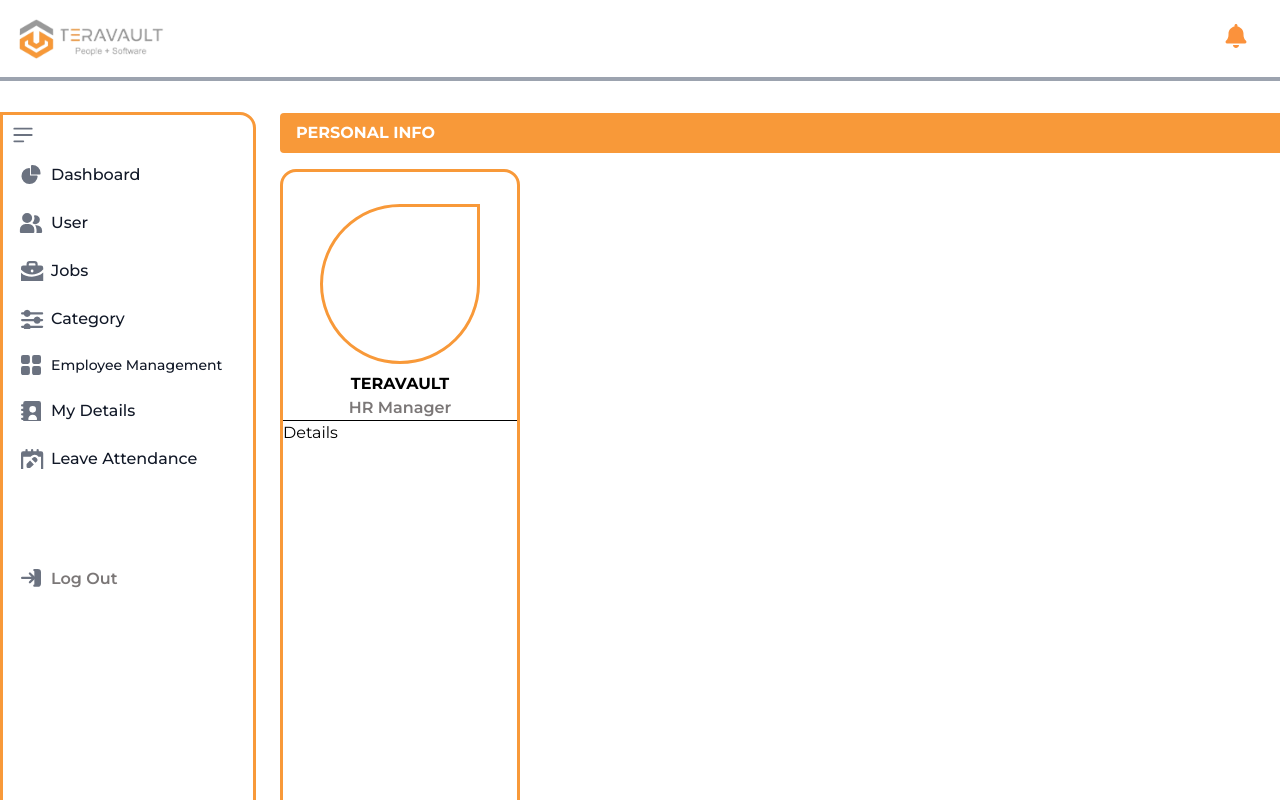
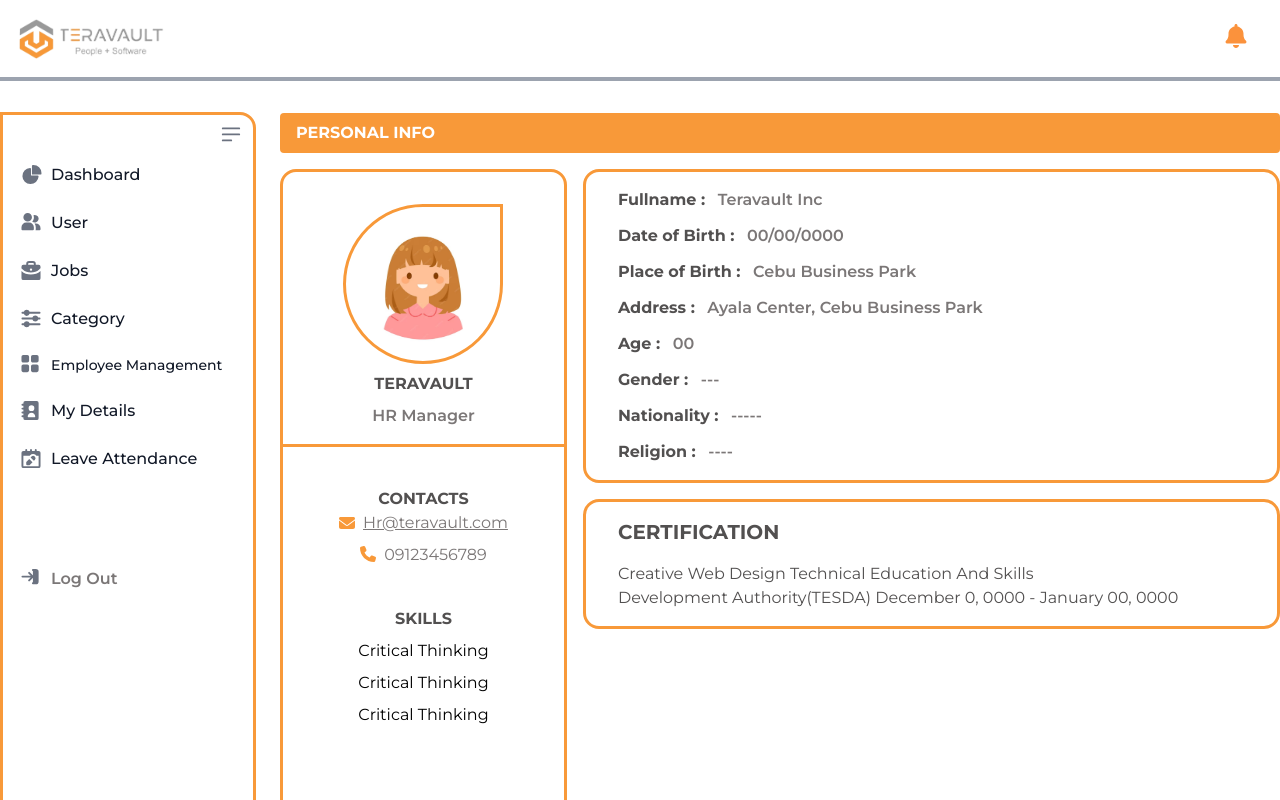
Before and after one commit to Ravenjoven/Hr-management-System, a React (Vite) app in the folder frontend/: page / in a window 1280 px wide. Shown: the top 800 px of the page. Built offline with nearby package versions, Linux system fonts and the light colour scheme.

Commit message:
fixing sidebar

```diff
--- a/frontend/src/components/Sidebard.tsx
+++ b/frontend/src/components/Sidebard.tsx
@@ -1,19 +1,28 @@
+import { useState } from "react";
 function Sidebar() {
+  const [isOpen, setIsOpen] = useState(false);
+  const [expanded, setExpanded] = useState(false);
   return (
-    <aside className="border-[3px] rounded-tr-2xl border-custom-text-orange fixed mt-28 top-0 left-0 z-40 w-64 h-screen transition-transform -translate-x-full sm:translate-x-0">
+    <aside
+      className={`border-[3px] rounded-tr-2xl bg-white  border-custom-text-orange fixed mt-28 top-0 left-0 z-40 w-64 h-screen transition-transform -translate-x-full sm:translate-x-0 ${
+        expanded ? "w-0" : "w-64"
+      }`}
+    >
       <button
         data-drawer-target="logo-sidebar"
         data-drawer-toggle="logo-sidebar"
         aria-controls="logo-sidebar"
         type="button"
-        className="cursor-pointer inline-flex items-center p-2 text-sm text-gray-500 rounded-lg hover:bg-gray-100 focus:outline-none focus:ring-2 focus:ring-gray-200 dark:text-gray-400 dark:hover:bg-gray-700 dark:focus:ring-gray-600"
+        onClick={() => setExpanded((curr) => !curr)}
+        className={`cursor-pointer ml-52 inline-flex items-center p-2 text-sm text-gray-500 transition duration-75 dark:text-gray-400 group-hover:text-gray-900 dark:group-hover:text-white
+        ${expanded ? "ml-0 pl-4" : "ml-52"}`}
       >
         <span className="sr-only">Open sidebar</span>
         <svg
           className="w-6 h-6"
           aria-hidden="true"
           fill="currentColor"
-          viewBox="0 0 20 20"
+          viewBox="0 0 20 21"
           xmlns="http://www.w3.org/2000/svg"
         >
           <path
@@ -26,16 +35,19 @@
       <ol className="space-y-2 font-medium">
         <li className="cursor-pointer flex items-center p-2 text-gray-900 rounded-lg dark:text-white hover:bg-gray-100 dark:hover:bg-gray-700 group">
           <svg
-            className="w-10 h-5 text-gray-500 transition duration-75 dark:text-gray-400 group-hover:text-gray-900 dark:group-hover:text-white"
+            className="flex-shrink-0 w-10 h-5 text-gray-500 transition duration-75 dark:text-gray-400 group-hover:text-gray-900 dark:group-hover:text-white"
             aria-hidden="true"
             xmlns="http://www.w3.org/2000/svg"
             fill="currentColor"
-            viewBox="0 0 22 21"
+            viewBox="0 0 20 21"
           >
             <path d="M16.975 11H10V4.025a1 1 0 0 0-1.066-.998 8.5 8.5 0 1 0 9.039 9.039.999.999 0 0 0-1-1.066h.002Z" />
             <path d="M12.5 0c-.157 0-.311.01-.565.027A1 1 0 0 0 11 1.02V10h8.975a1 1 0 0 0 1-.935c.013-.188.028-.374.028-.565A8.51 8.51 0 0 0 12.5 0Z" />
           </svg>{" "}
+          <span className={`block ${expanded ? "hidden" : "block"}`}>
+            {" "}
             Dashboard
+          </span>{" "}
         </li>
         <li className="cursor-pointer flex items-center p-2 text-gray-900 rounded-lg dark:text-white hover:bg-gray-100 dark:hover:bg-gray-700 group">
           <svg
@@ -43,11 +55,14 @@
             aria-hidden="true"
             xmlns="http://www.w3.org/2000/svg"
             fill="currentColor"
-            viewBox="0 0 20 18"
+            viewBox="0 0 20 21"
           >
             <path d="M14 2a3.963 3.963 0 0 0-1.4.267 6.439 6.439 0 0 1-1.331 6.638A4 4 0 1 0 14 2Zm1 9h-1.264A6.957 6.957 0 0 1 15 15v2a2.97 2.97 0 0 1-.184 1H19a1 1 0 0 0 1-1v-1a5.006 5.006 0 0 0-5-5ZM6.5 9a4.5 4.5 0 1 0 0-9 4.5 4.5 0 0 0 0 9ZM8 10H5a5.006 5.006 0 0 0-5 5v2a1 1 0 0 0 1 1h11a1 1 0 0 0 1-1v-2a5.006 5.006 0 0 0-5-5Z" />
           </svg>
+          <span className={`block ${expanded ? "hidden" : "block"}`}>
+            {" "}
             User
+          </span>{" "}
         </li>
         <li className="cursor-pointer flex items-center p-2 text-gray-900 rounded-lg dark:text-white hover:bg-gray-100 dark:hover:bg-gray-700 group">
           <svg
@@ -55,12 +70,15 @@
             aria-hidden="true"
             xmlns="http://www.w3.org/2000/svg"
             fill="currentColor"
-            viewBox="0 0 18 18"
+            viewBox="0 0 20 21"
           >
             <path d="M19.728 10.686c-2.38 2.256-6.153 3.381-9.875 3.381-3.722 0-7.4-1.126-9.571-3.371L0 10.437V18a2 2 0 0 0 2 2h16a2 2 0 0 0 2-2v-7.6l-.272.286Z" />
             <path d="m.135 7.847 1.542 1.417c3.6 3.712 12.747 3.7 16.635.01L19.605 7.9A.98.98 0 0 1 20 7.652V6a2 2 0 0 0-2-2h-3V3a3 3 0 0 0-3-3H8a3 3 0 0 0-3 3v1H2a2 2 0 0 0-2 2v1.765c.047.024.092.051.135.082ZM10 10.25a1.25 1.25 0 1 1 0-2.5 1.25 1.25 0 0 1 0 2.5ZM7 3a1 1 0 0 1 1-1h4a1 1 0 0 1 1 1v1H7V3Z" />
           </svg>
+          <span className={`block ${expanded ? "hidden" : "block"}`}>
+            {" "}
             Jobs
+          </span>
         </li>
         <li className="cursor-pointer flex items-center p-2 text-gray-900 rounded-lg dark:text-white hover:bg-gray-100 dark:hover:bg-gray-700 group">
           <svg
@@ -68,15 +86,19 @@
             aria-hidden="true"
             xmlns="http://www.w3.org/2000/svg"
             fill="currentColor"
-            viewBox="0 0 18 18"
+            viewBox="0 0 20 21"
           >
             <path d="M1 5h1.424a3.228 3.228 0 0 0 6.152 0H19a1 1 0 1 0 0-2H8.576a3.228 3.228 0 0 0-6.152 0H1a1 1 0 1 0 0 2Zm18 4h-1.424a3.228 3.228 0 0 0-6.152 0H1a1 1 0 1 0 0 2h10.424a3.228 3.228 0 0 0 6.152 0H19a1 1 0 0 0 0-2Zm0 6H8.576a3.228 3.228 0 0 0-6.152 0H1a1 1 0 0 0 0 2h1.424a3.228 3.228 0 0 0 6.152 0H19a1 1 0 0 0 0-2Z" />
           </svg>
+          <span className={`block ${expanded ? "hidden" : "block"}`}>
+            {" "}
             Category
+          </span>
         </li>
         <li>
           <a
             href="#"
+            onClick={() => setIsOpen((prev) => !prev)}
             className="cursor-pointer flex items-center p-2 text-gray-900 rounded-lg dark:text-white hover:bg-gray-100 dark:hover:bg-gray-700 group"
           >
             <svg
@@ -84,16 +106,22 @@
               aria-hidden="true"
               xmlns="http://www.w3.org/2000/svg"
               fill="currentColor"
-              viewBox="0 0 18 18"
+              viewBox="0 0 20 21"
             >
               <path d="M6.143 0H1.857A1.857 1.857 0 0 0 0 1.857v4.286C0 7.169.831 8 1.857 8h4.286A1.857 1.857 0 0 0 8 6.143V1.857A1.857 1.857 0 0 0 6.143 0Zm10 0h-4.286A1.857 1.857 0 0 0 10 1.857v4.286C10 7.169 10.831 8 11.857 8h4.286A1.857 1.857 0 0 0 18 6.143V1.857A1.857 1.857 0 0 0 16.143 0Zm-10 10H1.857A1.857 1.857 0 0 0 0 11.857v4.286C0 17.169.831 18 1.857 18h4.286A1.857 1.857 0 0 0 8 16.143v-4.286A1.857 1.857 0 0 0 6.143 10Zm10 0h-4.286A1.857 1.857 0 0 0 10 11.857v4.286c0 1.026.831 1.857 1.857 1.857h4.286A1.857 1.857 0 0 0 18 16.143v-4.286A1.857 1.857 0 0 0 16.143 10Z" />
             </svg>
-            <span className="text-sm">Employee Management</span>
+            <span className={`text-sm block ${expanded ? "hidden" : "blocks"}`}>
+              Employee Management
+            </span>
           </a>
-          <ul className="hidden">
+          {isOpen && (
+            <ul className="text-sm border-t-2 border-b-2 shadow-inner shadow-gray-500">
+              <div className="pl-[50px] space-y-2 py-2">
                 <li>Employee Creation</li>
                 <li>Search Employee</li>
+              </div>
             </ul>
+          )}
         </li>
         <span className="border-custom-text-gray border-b-1" />
         <li className="cursor-pointer flex items-center p-2 text-gray-900 rounded-lg dark:text-white hover:bg-gray-100 dark:hover:bg-gray-700 group">
@@ -102,11 +130,14 @@
             aria-hidden="true"
             xmlns="http://www.w3.org/2000/svg"
             fill="currentColor"
-            viewBox="0 0 18 18"
+            viewBox="0 0 20 21"
           >
             <path d="M16 0H4a2 2 0 0 0-2 2v1H1a1 1 0 0 0 0 2h1v2H1a1 1 0 0 0 0 2h1v2H1a1 1 0 0 0 0 2h1v2H1a1 1 0 0 0 0 2h1v1a2 2 0 0 0 2 2h12a2 2 0 0 0 2-2V2a2 2 0 0 0-2-2Zm-5.5 4.5a3 3 0 1 1 0 6 3 3 0 0 1 0-6ZM13.929 17H7.071a.5.5 0 0 1-.5-.5 3.935 3.935 0 1 1 7.858 0 .5.5 0 0 1-.5.5Z" />
           </svg>
+          <span className={`block ${expanded ? "hidden" : "block"}`}>
+            {" "}
             My Details
+          </span>
         </li>
         <li className="cursor-pointer flex items-center p-2 text-gray-900 rounded-lg dark:text-white hover:bg-gray-100 dark:hover:bg-gray-700 group">
           <svg
@@ -114,12 +145,15 @@
             aria-hidden="true"
             xmlns="http://www.w3.org/2000/svg"
             fill="currentColor"
-            viewBox="0 0 18 18"
+            viewBox="0 0 20 21"
           >
             <path d="M18 2h-2V1a1 1 0 0 0-2 0v1h-3V1a1 1 0 0 0-2 0v1H6V1a1 1 0 0 0-2 0v1H2a2 2 0 0 0-2 2v14a2 2 0 0 0 2 2h16a2 2 0 0 0 2-2V4a2 2 0 0 0-2-2ZM2 18V7h6.7l.4-.409A4.309 4.309 0 0 1 15.753 7H18v11H2Z" />
             <path d="M8.139 10.411 5.289 13.3A1 1 0 0 0 5 14v2a1 1 0 0 0 1 1h2a1 1 0 0 0 .7-.288l2.886-2.851-3.447-3.45ZM14 8a2.463 2.463 0 0 0-3.484 0l-.971.983 3.468 3.468.987-.971A2.463 2.463 0 0 0 14 8Z" />
           </svg>
+          <span className={`block ${expanded ? "hidden" : "block"}`}>
+            {" "}
             Leave Attendance
+          </span>
         </li>
       </ol>
       <div className="mt-20 cursor-pointer flex items-center p-2 text-gray-900 rounded-lg dark:text-white hover:bg-gray-100 dark:hover:bg-gray-700 group">
@@ -128,7 +162,7 @@
           aria-hidden="true"
           xmlns="http://www.w3.org/2000/svg"
           fill="currentColor"
-          viewBox="0 0 18 18"
+          viewBox="0 0 20 21"
         >
           <path
             stroke="currentColor"
@@ -138,7 +172,13 @@
             d="M1 8h11m0 0L8 4m4 4-4 4m4-11h3a2 2 0 0 1 2 2v10a2 2 0 0 1-2 2h-3"
           />
         </svg>
-        <span className="text-custom-text-gray font-semibold">Log Out</span>
+        <span
+          className={`text-custom-text-gray font-semibold ${
+            expanded ? "hidden" : "block"
+          }`}
+        >
+          Log Out
+        </span>
       </div>
     </aside>
   );
--- a/frontend/src/components/hr/AdminProfile.tsx
+++ b/frontend/src/components/hr/AdminProfile.tsx
@@ -1,12 +1,14 @@
 import { FontAwesomeIcon } from "@fortawesome/react-fontawesome";
 import { faBell } from "@fortawesome/free-solid-svg-icons";
+import { faEnvelope } from "@fortawesome/free-solid-svg-icons";
+import { faPhone } from "@fortawesome/free-solid-svg-icons";
 import Sidebar from "../Sidebard";
 
 function ProfilePage() {
   return (
     <div className="min-h-screen max-w-screen bg-white font-montserrat">
       <>
-        <nav className="border-b-4 border-gray-400  top-0 sticky z-50">
+        <nav className="border-b-4 border-gray-400 bg-white top-0 sticky z-50">
           <div className="max-w-screen flex flex-wrap items-center justify-between mx-auto md:p-4 h-full">
             <div className="flex items-center justify-start">
               <img src="../images/img2.png" className="h-10"></img>
@@ -28,20 +30,128 @@
             </div>
           </div>
         </nav>
-        <Sidebar />
-        <div className="content fixed h-screen w-full mt-8 md:ml-[280px]">
-          <div className="upper-div w-[80%] h-10 font-bold bg-custom-text-orange rounded flex text-white">
-            <span className="my-auto pl-4">PERSONAL INFO</span>
-          </div>
-          <div className="right-div w-60 h-full mt-4 border-[3px] rounded-2xl border-custom-text-orange">
-            <div className="border-b border-black flex flex-col text-center justify-center items-center">
-              <div className=" border-[3px] border-custom-text-orange rounded-l-full rounded-br-full mt-8 mb-2 rounded-tr-lg h-40 w-40"></div>
-              <h4 className="text-black font-bold">TERAVAULT</h4>
-              <span className="text-custom-text-gray font-semibold">
-                HR Manager
-              </span>
+        <div className="mt-8 relative w-full">
+          <Sidebar />
+          <div className="content h-full max-w-full md:ml-[280px] z-1">
+            <div className="upper-div md:min-w-full h-10 font-bold bg-custom-text-orange rounded flex text-white">
+              <span className="my-auto pl-4">PERSONAL INFO</span>
             </div>
-            <div>Details</div>
+            <div className="flex">
+              <div className="left-div w-[400px] h-screen mt-4 border-[3px] rounded-2xl border-custom-text-orange">
+                <div className="border-b-[3px] border-custom-text-orange flex flex-col text-center justify-center items-center">
+                  <div className="flex justify-center items-center border-[3px] border-custom-text-orange rounded-l-full rounded-br-full mt-8 mb-2 rounded-tr-lg h-40 w-40">
+                    <img
+                      src="./images/img2.jpg"
+                      className="h-36 w-36 rounded-full"
+                    />
+                  </div>
+                  <h4 className="text-custom-text-black font-bold">
+                    TERAVAULT
+                  </h4>
+                  <span className="text-custom-text-gray font-semibold p-2 mb-2">
+                    HR Manager
+                  </span>
+                </div>
+                <div className="my-10 text-center">
+                  <h4 className="text-custom-text-black font-bold">CONTACTS</h4>
+                  <div>
+                    <span className="flex justify-center items-center mb-2">
+                      <FontAwesomeIcon
+                        icon={faEnvelope}
+                        className="w-4 h-4 text-custom-text-orange"
+                      />
+                      <span className="underline text-custom-text-gray pl-2">
+                        Hr@teravault.com
+                      </span>
+                    </span>
+                    <span className="text-custom-text-gray mt-4">
+                      <FontAwesomeIcon
+                        icon={faPhone}
+                        className="w-4 h-4 text-custom-text-orange"
+                      />
+                      <span className="text-custom-text-gray pl-2">
+                        09123456789
+                      </span>
+                    </span>
+                  </div>
+                </div>
+                <div className="my-10 text-center">
+                  <h4 className="text-custom-text-black font-bold">SKILLS</h4>
+                  <div className="flex flex-col justify-center items-center text-center space-y-2 mt-2">
+                    <span>Critical Thinking</span>
+                    <span>Critical Thinking</span>
+                    <span>Critical Thinking</span>
+                  </div>
+                </div>
+              </div>
+              <div className="right-div w-full h-full mt-4 md:overflow-hidden overflow-x-scroll">
+                <div className="border-[3px] border-custom-text-orange md:ml-4 rounded-2xl">
+                  <div className="font-bold text-custom-text-black my-4 ml-8 space-y-3">
+                    <div>
+                      Fullname :{" "}
+                      <span className="text-custom-text-gray font-semibold p-2">
+                        Teravault Inc
+                      </span>
+                    </div>
+                    <div>
+                      Date of Birth :{" "}
+                      <span className="text-custom-text-gray font-semibold p-2">
+                        00/00/0000
+                      </span>
+                    </div>
+                    <div>
+                      Place of Birth :{" "}
+                      <span className="text-custom-text-gray font-semibold p-2">
+                        Cebu Business Park
+                      </span>
+                    </div>
+                    <div>
+                      Address :{" "}
+                      <span className="text-custom-text-gray font-semibold p-2">
+                        Ayala Center, Cebu Business Park
+                      </span>
+                    </div>
+                    <div>
+                      Age :{" "}
+                      <span className="text-custom-text-gray font-semibold p-2">
+                        00
+                      </span>
+                    </div>
+                    <div>
+                      Gender :{" "}
+                      <span className="text-custom-text-gray font-semibold p-2">
+                        ---
+                      </span>
+                    </div>
+                    <div>
+                      Nationality :{" "}
+                      <span className="text-custom-text-gray font-semibold p-2">
+                        -----
+                      </span>
+                    </div>
+                    <div>
+                      Religion :{" "}
+                      <span className="text-custom-text-gray font-semibold p-2">
+                        ----
+                      </span>
+                    </div>
+                  </div>
+                </div>
+                <div className="w-full h-full">
+                  <div className="border-[3px] border-custom-text-orange md:ml-4 rounded-2xl mt-4">
+                    <h3 className="my-4 uppercase font-bold md:ml-8 text-xl text-custom-text-black">
+                      certification
+                    </h3>
+                    <div className="text-custom-text-black text-left md:ml-8 capitalize space-y-2 mb-4">
+                      Creative Web Design Technical Education and Skills <br />
+                      Development Authority(TESDA){" "}
+                      <br className="md:hidden block" /> December 0, 0000 -
+                      January 00, 0000
+                    </div>
+                  </div>
+                </div>
+              </div>
+            </div>
           </div>
         </div>
       </>
--- a/frontend/tailwind.config.js
+++ b/frontend/tailwind.config.js
@@ -13,6 +13,7 @@
       },
       screens:{
         'xs': '475px',
+        'm': '380px',
         'md': '768px',
       },
       colors: {
```
Also changed, not shown: frontend/public/images/img2.jpg (added). Lines whose indentation alone changed are shown as unchanged.
